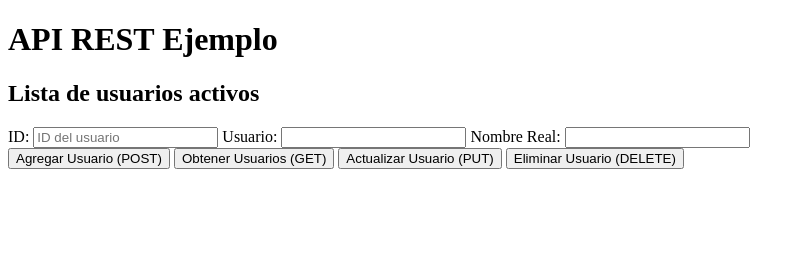
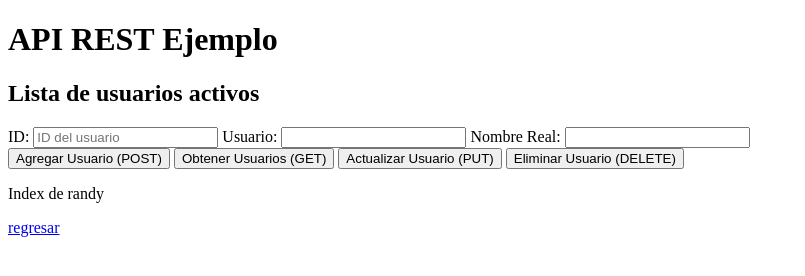
Before and after one commit to Randall1802/apiRestRIHS, a website: page index.html in a window 1280 px wide. Shown: the whole page, without its empty margins (0-805 px from the left). Drawn offline with Linux system fonts and the light colour scheme.

Commit message:
se agrega etiqueta de regreso en index de apirest

```diff
--- a/index.html
+++ b/index.html
@@ -22,6 +22,8 @@
         <button id="getUsersButton">Obtener Usuarios (GET)</button>
         <button id="updateUserButton">Actualizar Usuario (PUT)</button>
         <button id="deleteUserButton">Eliminar Usuario (DELETE)</button>
+        <p>Index de randy<p>
+        <a href = "../index.html">regresar<p>
     </div>
 
     <script>
```
